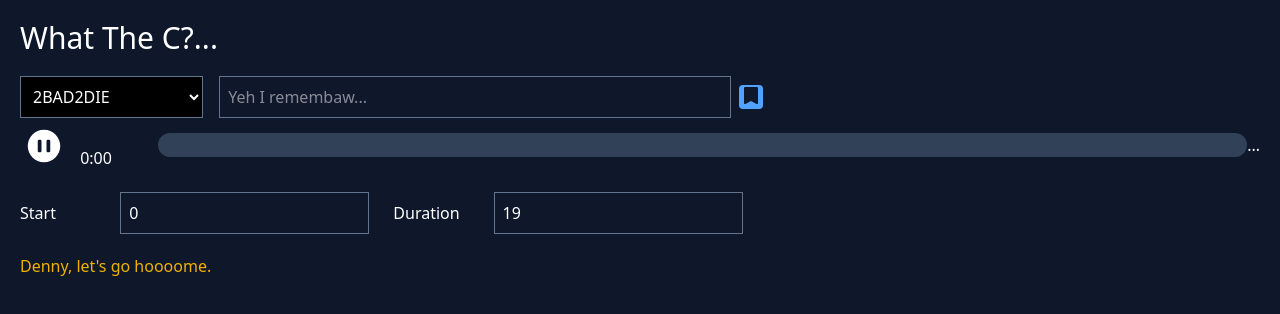
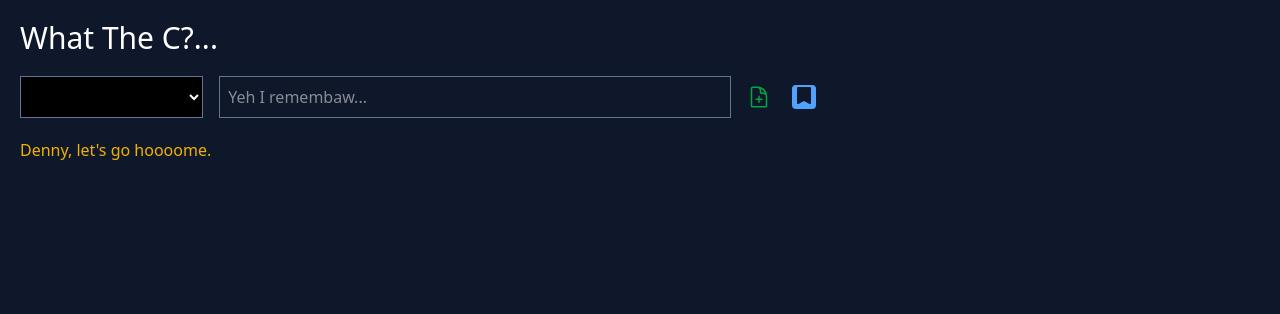
Before and after one commit to legauntt/gatsby-opus, a SvelteKit app: page /wtc in a window 1280 px wide. Shown: the top 314 px of the page. Built offline with nearby package versions, Linux system fonts and the light colour scheme.

Commit message:
fix some bugs

```diff
--- a/src/routes/wtc/+page.svelte
+++ b/src/routes/wtc/+page.svelte
@@ -19,6 +19,8 @@
 		TREASURE_TROVE.CLICES
 	);
 
+	const DEF_LOOP_LEN = 5;
+
 	allTracks.sort((a, b) => {
 		return a.localeCompare(b);
 	});
@@ -28,7 +30,7 @@
 	 */
 	let glawski = $state({
 		start: 0,
-		loopLength: 19,
+		loopLength: DEF_LOOP_LEN,
 		duration: NaN,
 		title: '',
 		audioFile: '',
@@ -77,8 +79,24 @@
 	};
 
 	const newGlawski = () => {
+		// console.log('new glawski');
+
+		glawski = {
+			start: 0,
+			loopLength: DEF_LOOP_LEN,
+			duration: NaN,
+			title: '',
+			audioFile: '',
+			paused: false,
+			currentTime: 0
+		};
+
 		shareName = '';
-		glawski.audioFile = allTracks[0];
+
+		if (page.url.searchParams.get('s')) {
+			page.url.searchParams.delete('s');
+			pushState(page.url, {});
+		}
 	};
 
 	const saveGlawski = async () => {
@@ -138,7 +156,7 @@
 
 	const changedTrack = () => {
 		glawski.start = 0;
-		glawski.loopLength = 19;
+		glawski.loopLength = DEF_LOOP_LEN;
 		capLoopLength();
 	};
 
@@ -147,7 +165,6 @@
 			glawski.loopLength = Number((glawski.duration - glawski.start).toFixed(1));
 		}
 	};
-
 </script>
 
 <svelte:head>
@@ -195,6 +212,23 @@
 				placeholder="Yeh I remembaw..."
 			/>
 
+			<button aria-label="New" class="mr-3 ml-3 align-middle text-green-600" onclick={newGlawski}>
+				<svg
+					xmlns="http://www.w3.org/2000/svg"
+					fill="none"
+					viewBox="0 0 24 24"
+					stroke-width="1.5"
+					stroke="currentColor"
+					class="size-6"
+				>
+					<path
+						stroke-linecap="round"
+						stroke-linejoin="round"
+						d="M19.5 14.25v-2.625a3.375 3.375 0 0 0-3.375-3.375h-1.5A1.125 1.125 0 0 1 13.5 7.125v-1.5a3.375 3.375 0 0 0-3.375-3.375H8.25m3.75 9v6m3-3H9m1.5-12H5.625c-.621 0-1.125.504-1.125 1.125v17.25c0 .621.504 1.125 1.125 1.125h12.75c.621 0 1.125-.504 1.125-1.125V11.25a9 9 0 0 0-9-9Z"
+					/>
+				</svg>
+			</button>
+
 			<button
 				aria-label="Save"
 				class="align-middle text-blue-400 disabled:text-slate-500"
@@ -216,6 +250,7 @@
 			</button>
 		</div>
 
+		{#if glawski.audioFile}
 			<Wavey
 				currentTime={glawski.currentTime}
 				paused={glawski.paused}
@@ -252,6 +287,7 @@
 					</div>
 				</div>
 			</div>
+		{/if}
 	</div>
 
 	<div class="mt-5">
```
Lines whose indentation alone changed are shown as unchanged.
